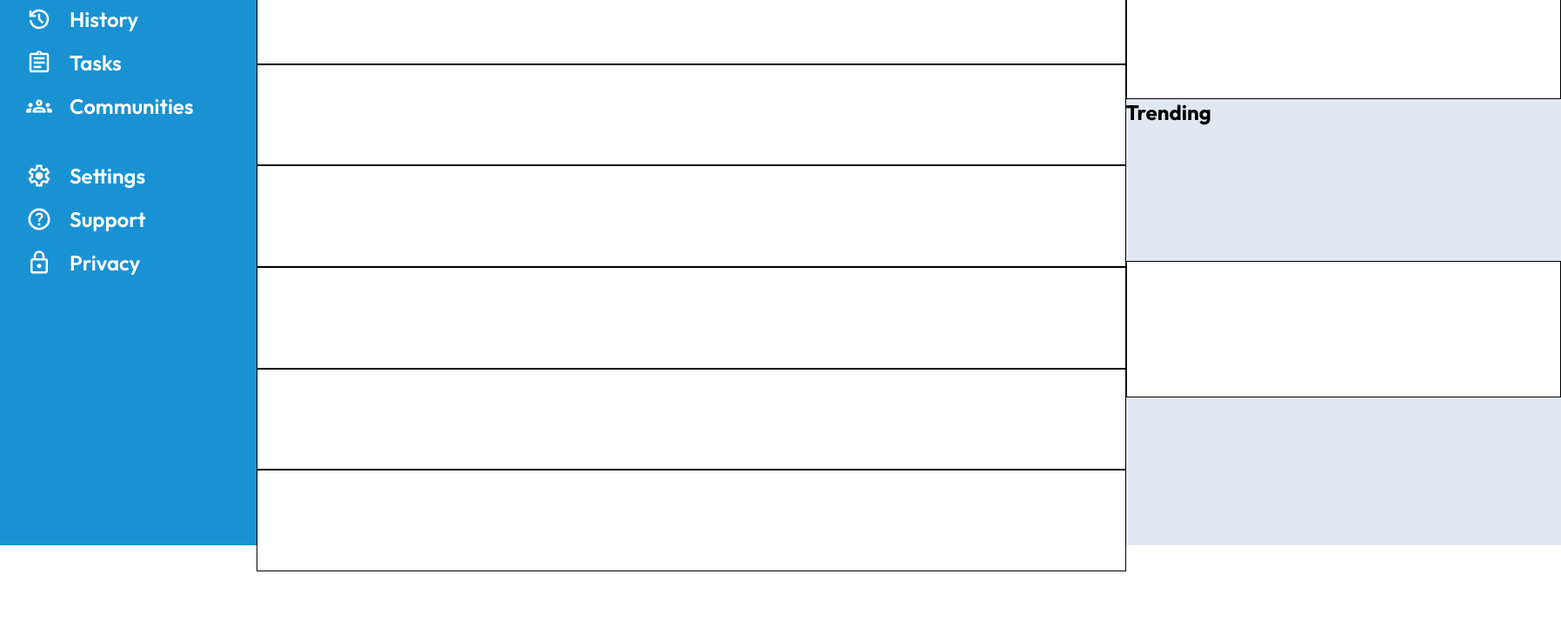
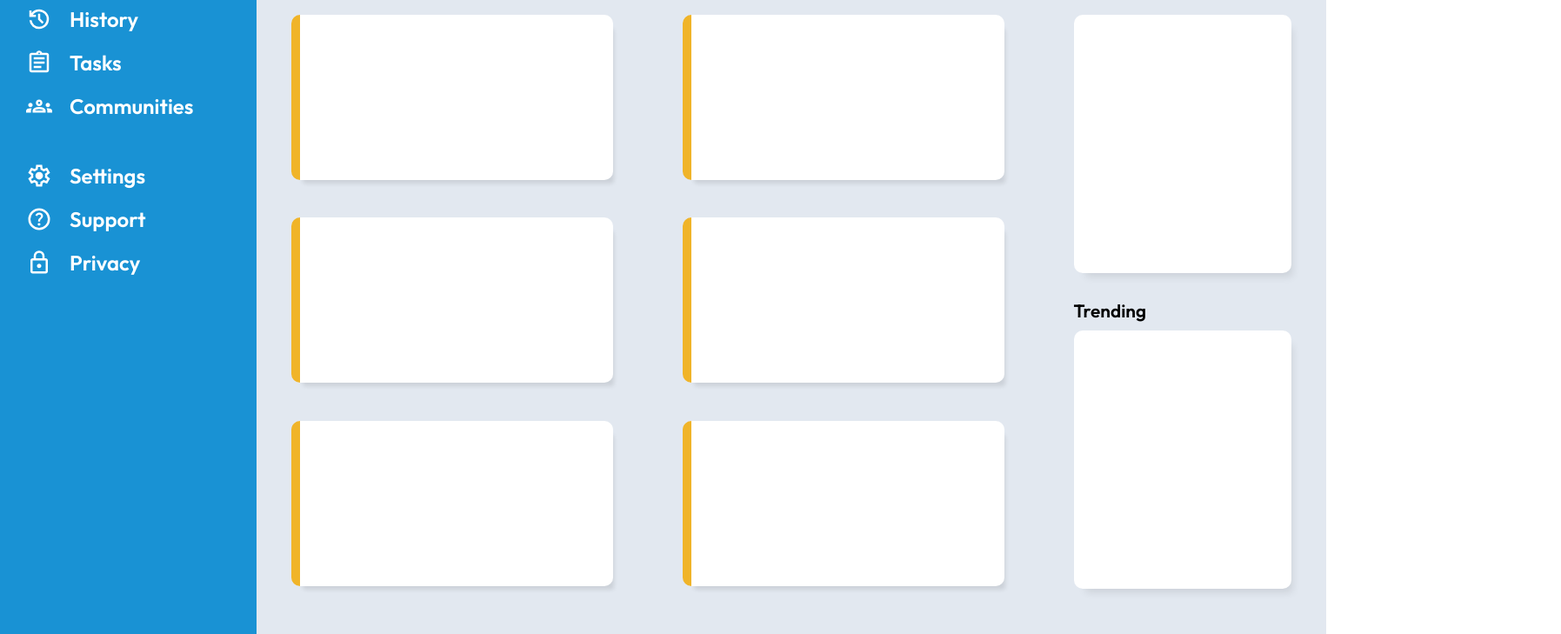
Before and after one commit to stefan-1904/odin-admin-dashboard, a plain HTML site: page index.html in a window 1280 px wide. Shown: the part 273-1002 px from the top of the page at 87% size, 1795 px wide, since content can reach past the window. Before the commit the page ends 930 px from the top, so only its background shows below. Drawn offline with Linux system fonts and the light colour scheme.

Commit message:
Add styling for cards

```diff
--- a/styles.css
+++ b/styles.css
@@ -12,7 +12,7 @@
 }
 
 .page-container {
-    height: 100vh;
+    min-height: 100vh;
     display: grid;
     grid-template-rows: 1fr 5fr;
     grid-template-columns: 1fr 5fr;
@@ -219,42 +219,58 @@
 
 .contentcontainer {
     display: flex;
+    padding: 30px 40px 40px 40px;
     background-color: #E2E8F0;
 }
 
+    .title {
+        font-size: 1.3rem;
+        font-weight: 600;
+        margin: 0 0 20px 0;
+    }
+
     .maincardscontainer {
         height: 700px;
-        width: 1000px;
+        width: 900px;
     }
 
         .maincards {
             display: grid;
-            grid-template-rows: repeat(3 1fr);
-            grid-template-columns: repeat(2 1fr);
+            grid-template-rows: repeat(3, 1fr);
+            grid-template-columns: repeat(2, 1fr);
             height: 100%;
         }
 
             .maincard {
-                display: flex;
+                height: 190px;
+                width: 370px;
+                border-left: 10px solid #F0B429;
+                border-radius: 10px;
                 background-color: #FFFFFF;
-                border: 1px solid black;
+                box-shadow: 7px 10px 5px -6px rgba(0,0,0,0.1);
             }
 
     .sidecardcontainer {
-        height: 500px;
-        width: 500px;
+        height: 1000px;
     }
 
         .sidecards {
             display: grid;
-            grid-template-rows: repeat(2 1fr);
+            grid-template-rows: 1fr 1fr;
             grid-template-columns: 1fr;
-            height: 100%;
+            height: 600px;
         }
 
             .sidecard {
-                display: flex;
-                flex-direction: column;
+                height: 297px;
+                width: 250px;
+                border-radius: 10px;
                 background-color: #FFFFFF;
-                border: 1px solid black;
+                box-shadow: 7px 10px 10px -6px rgba(0,0,0,0.1);
             }
+
+            .subtitle {
+                font-size: 1.3rem;
+                font-weight: 600;
+                padding: 30px 0 10px 0;
+            }
```
